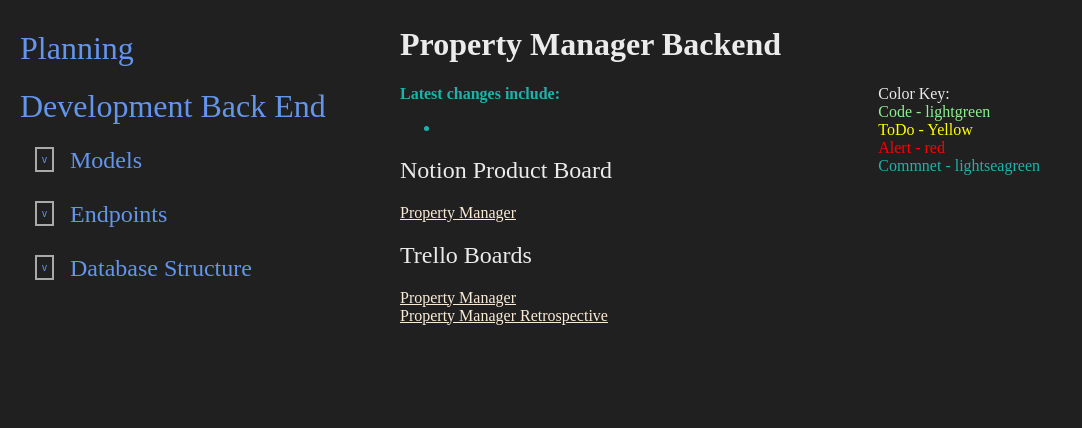
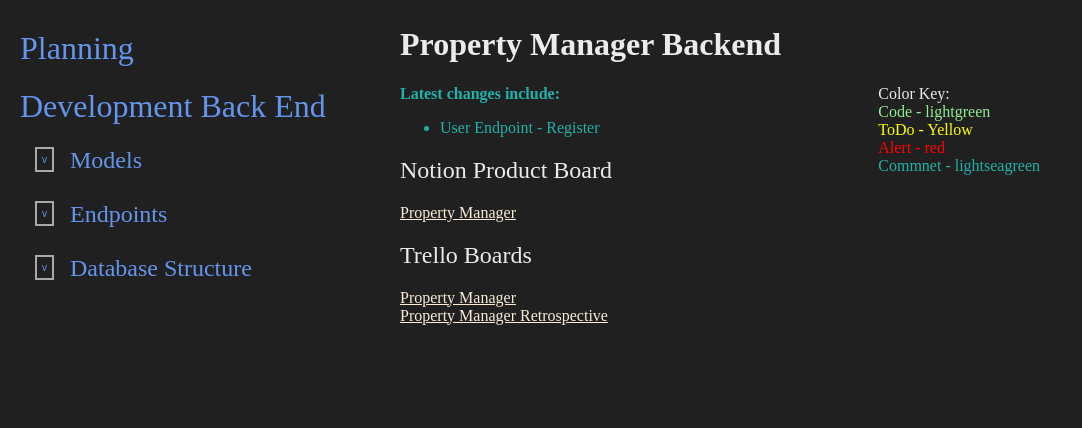
Before and after one commit to nezlobnaya/freehold_be, a website: page src/index.html in a window 1280 px wide. Shown: the whole page, without its empty margins (0-1082 px from the left). Drawn offline with Linux system fonts and the light colour scheme.

Commit message:
User Endpoint - Register

```diff
--- a/src/index.html
+++ b/src/index.html
@@ -166,7 +166,7 @@
     <div class="comment">
       <strong>Latest changes include: </strong>
       <ul>
-        <li></li>
+        <li>User Endpoint - Register</li>
       </ul>
     </div>
 
```
